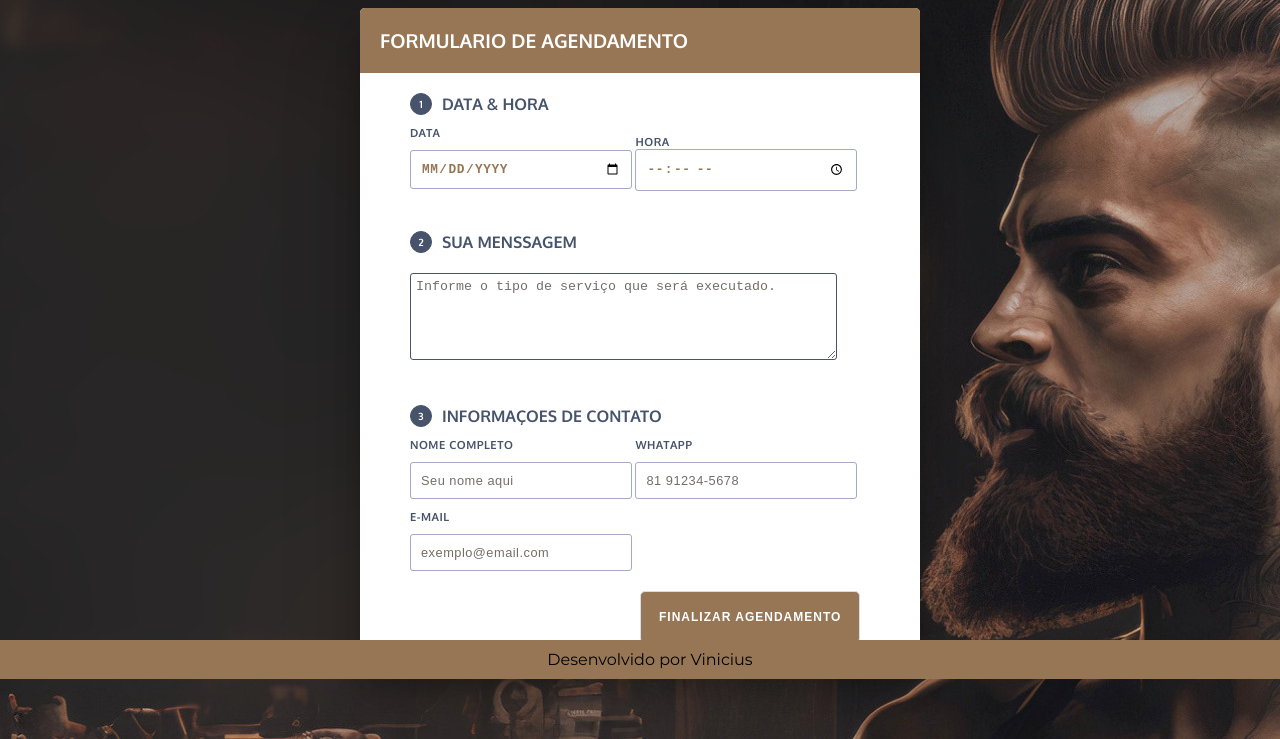
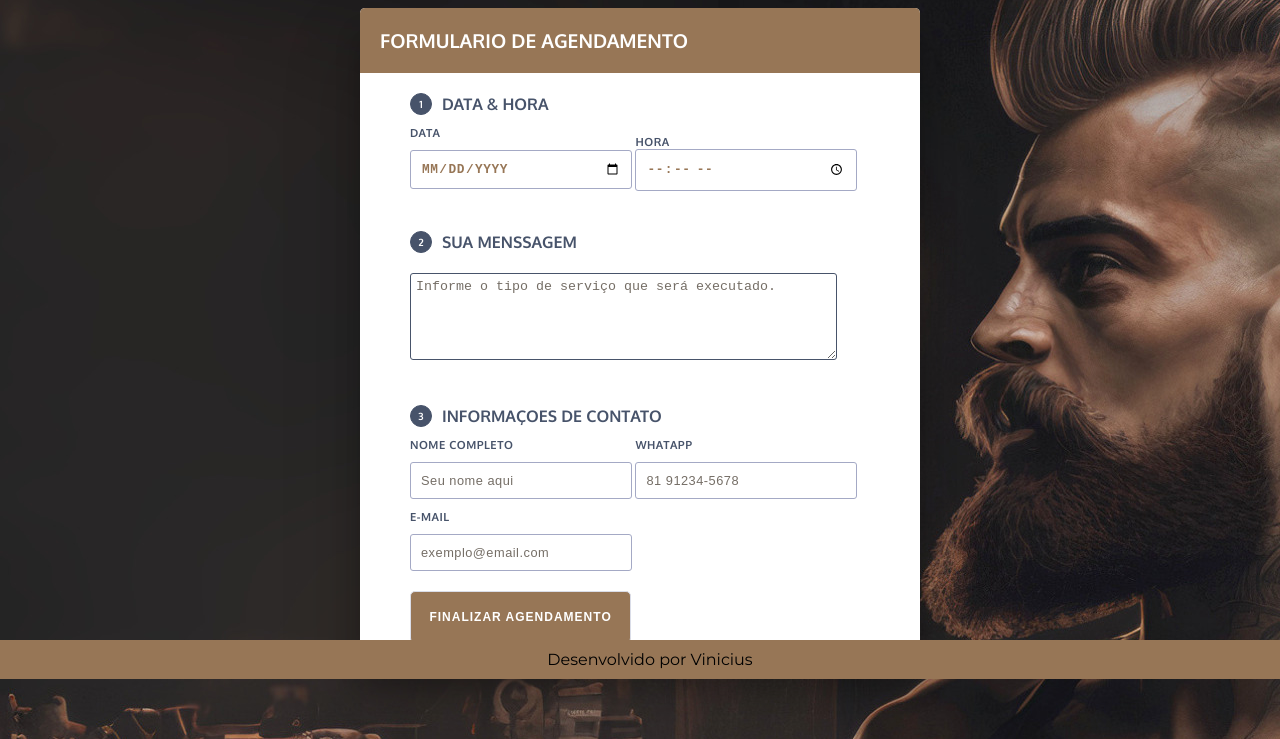
Before and after one commit to viniciusnrocha/Interdisciplinar-3-periodo, a plain HTML site: page html/agendamento.html in a window 1280 px wide. Shown: the part 121-860 px from the top of the page. Drawn offline with Linux system fonts and the light colour scheme.

Commit message:
alteraçao formulario de agendamento

```diff
--- a/styles/agendamento.css
+++ b/styles/agendamento.css
@@ -172,7 +172,7 @@ button {
   outline: none;
   transition: background-color 0.2s cubic-bezier(0.4, 0, 0.2, 1);
   position: relative;
-  left: 50%;
+  left: 9%;
   margin-bottom: 20px;
 }
 button:hover {
```
